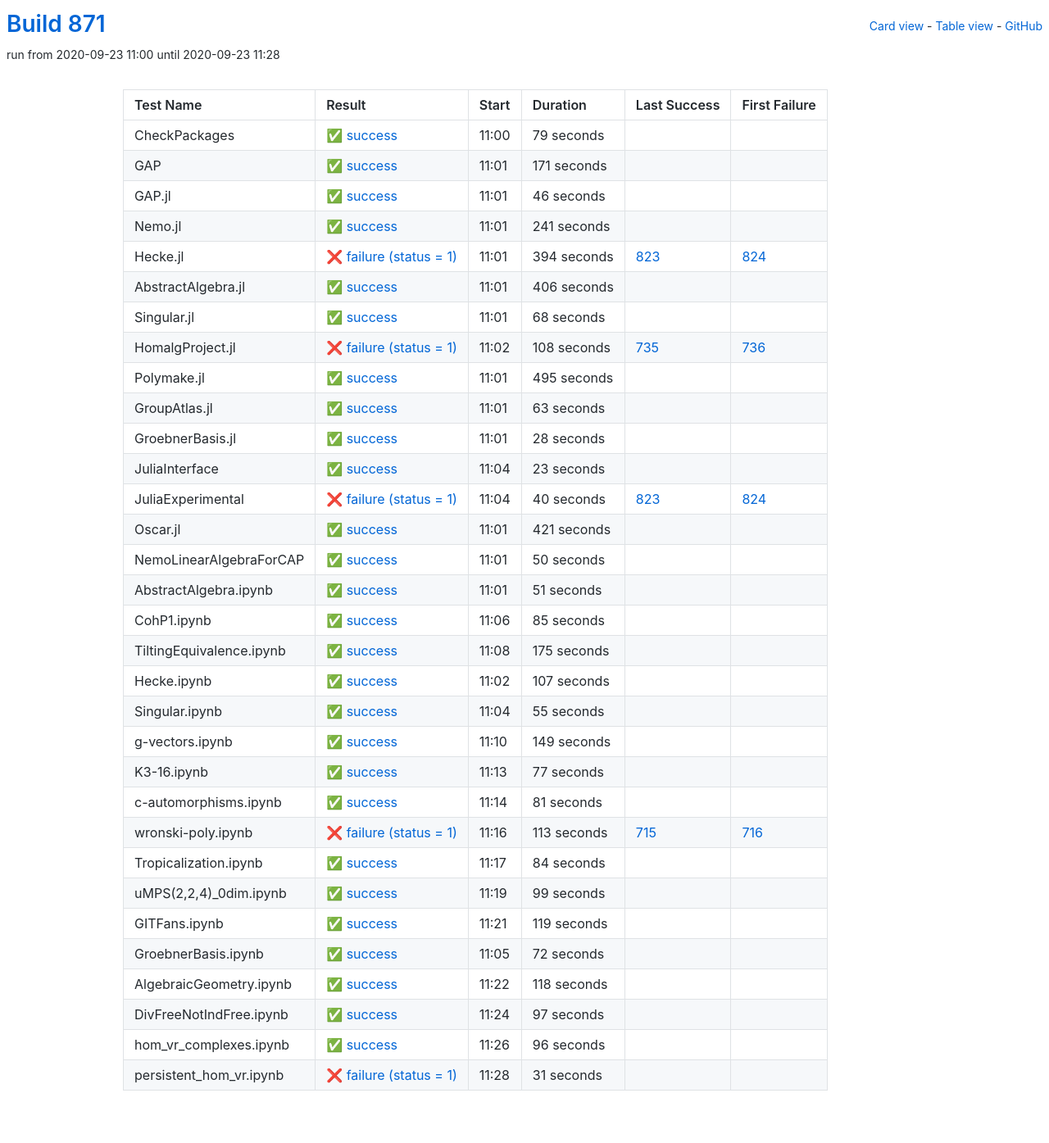
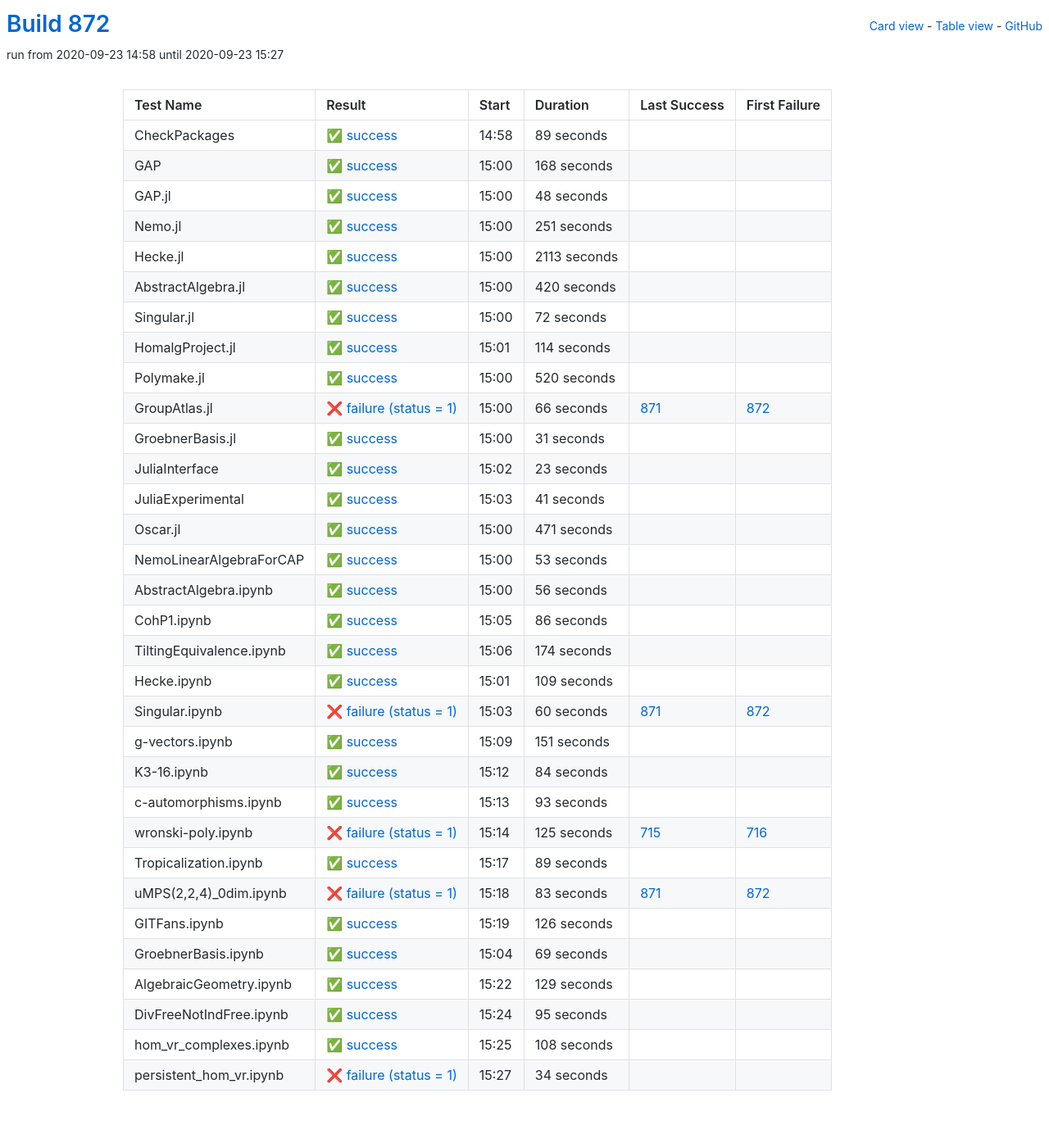
Before and after one commit to oscar-system/oscar-ci-status-stable, a Jekyll site: the page built from table.html, in a window 1280 px wide. Shown: the whole page at 82% size. Built offline with Jekyll 4.4.1, drawn with Linux system fonts in a browser that asks for light colours.

Commit message:
Build #872

```diff
--- a/_data/ci.yml
+++ b/_data/ci.yml
@@ -1,6 +1,6 @@
 ---
-build: 871
-build_url: https://oscarci.mathematik.uni-kl.de/job/oscar-stable/871/
+build: 872
+build_url: https://oscarci.mathematik.uni-kl.de/job/oscar-stable/872/
 job: oscar-stable
 organization: oscar-system
 repo: oscar-ci-status-stable
@@ -8,140 +8,140 @@ repourl: https://github.com/oscar-system/oscar-ci-status-stable
 tests:
 - name: CheckPackages
   id: checkpackages
-  log: https://oscarci.mathematik.uni-kl.de/job/oscar-stable/871/artifact/logs/build-871/CheckPackages.log
-  start: 2020-09-23 11:00
+  log: https://oscarci.mathematik.uni-kl.de/job/oscar-stable/872/artifact/logs/build-872/CheckPackages.log
+  start: 2020-09-23 14:58
   success: true
   exitcode: 0
   status: success
-  duration: 79
+  duration: 89
   last_success: false
   last_success_url:
   first_failure: false
   first_failure_url:
 - name: GAP
   id: gap
-  log: https://oscarci.mathematik.uni-kl.de/job/oscar-stable/871/artifact/logs/build-871/GAP.log
-  start: 2020-09-23 11:01
+  log: https://oscarci.mathematik.uni-kl.de/job/oscar-stable/872/artifact/logs/build-872/GAP.log
+  start: 2020-09-23 15:00
   success: true
   exitcode: 0
   status: success
-  duration: 171
+  duration: 168
   last_success: false
   last_success_url:
   first_failure: false
   first_failure_url:
 - name: GAP.jl
   id: gap-jl
-  log: https://oscarci.mathematik.uni-kl.de/job/oscar-stable/871/artifact/logs/build-871/GAP.jl.log
-  start: 2020-09-23 11:01
+  log: https://oscarci.mathematik.uni-kl.de/job/oscar-stable/872/artifact/logs/build-872/GAP.jl.log
+  start: 2020-09-23 15:00
   success: true
   exitcode: 0
   status: success
-  duration: 46
+  duration: 48
   last_success: false
   last_success_url:
   first_failure: false
   first_failure_url:
 - name: Nemo.jl
   id: nemo-jl
-  log: https://oscarci.mathematik.uni-kl.de/job/oscar-stable/871/artifact/logs/build-871/Nemo.jl.log
-  start: 2020-09-23 11:01
+  log: https://oscarci.mathematik.uni-kl.de/job/oscar-stable/872/artifact/logs/build-872/Nemo.jl.log
+  start: 2020-09-23 15:00
   success: true
   exitcode: 0
   status: success
-  duration: 241
+  duration: 251
   last_success: false
   last_success_url:
   first_failure: false
   first_failure_url:
 - name: Hecke.jl
   id: hecke-jl
-  log: https://oscarci.mathematik.uni-kl.de/job/oscar-stable/871/artifact/logs/build-871/Hecke.jl.log
-  start: 2020-09-23 11:01
-  success: false
-  exitcode: 1
-  status: failure
-  duration: 394
-  last_success: 823
-  last_success_url: https://oscarci.mathematik.uni-kl.de/job/oscar-stable/823/
-  first_failure: 824
-  first_failure_url: https://oscarci.mathematik.uni-kl.de/job/oscar-stable/824/
-- name: AbstractAlgebra.jl
-  id: abstractalgebra-jl
-  log: https://oscarci.mathematik.uni-kl.de/job/oscar-stable/871/artifact/logs/build-871/AbstractAlgebra.jl.log
-  start: 2020-09-23 11:01
+  log: https://oscarci.mathematik.uni-kl.de/job/oscar-stable/872/artifact/logs/build-872/Hecke.jl.log
+  start: 2020-09-23 15:00
   success: true
   exitcode: 0
   status: success
-  duration: 406
+  duration: 2113
+  last_success: false
+  last_success_url:
+  first_failure: false
+  first_failure_url:
+- name: AbstractAlgebra.jl
+  id: abstractalgebra-jl
+  log: https://oscarci.mathematik.uni-kl.de/job/oscar-stable/872/artifact/logs/build-872/AbstractAlgebra.jl.log
+  start: 2020-09-23 15:00
+  success: true
+  exitcode: 0
+  status: success
+  duration: 420
   last_success: false
   last_success_url:
   first_failure: false
   first_failure_url:
 - name: Singular.jl
   id: singular-jl
-  log: https://oscarci.mathematik.uni-kl.de/job/oscar-stable/871/artifact/logs/build-871/Singular.jl.log
-  start: 2020-09-23 11:01
+  log: https://oscarci.mathematik.uni-kl.de/job/oscar-stable/872/artifact/logs/build-872/Singular.jl.log
+  start: 2020-09-23 15:00
   success: true
   exitcode: 0
   status: success
-  duration: 68
+  duration: 72
   last_success: false
   last_success_url:
   first_failure: false
   first_failure_url:
 - name: HomalgProject.jl
   id: homalgproject-jl
-  log: https://oscarci.mathematik.uni-kl.de/job/oscar-stable/871/artifact/logs/build-871/HomalgProject.jl.log
-  start: 2020-09-23 11:02
-  success: false
-  exitcode: 1
-  status: failure
-  duration: 108
-  last_success: 735
-  last_success_url: https://oscarci.mathematik.uni-kl.de/job/oscar-stable/735/
-  first_failure: 736
-  first_failure_url: https://oscarci.mathematik.uni-kl.de/job/oscar-stable/736/
-- name: Polymake.jl
-  id: polymake-jl
-  log: https://oscarci.mathematik.uni-kl.de/job/oscar-stable/871/artifact/logs/build-871/Polymake.jl.log
-  start: 2020-09-23 11:01
+  log: https://oscarci.mathematik.uni-kl.de/job/oscar-stable/872/artifact/logs/build-872/HomalgProject.jl.log
+  start: 2020-09-23 15:01
   success: true
   exitcode: 0
   status: success
-  duration: 495
+  duration: 114
+  last_success: false
+  last_success_url:
+  first_failure: false
+  first_failure_url:
+- name: Polymake.jl
+  id: polymake-jl
+  log: https://oscarci.mathematik.uni-kl.de/job/oscar-stable/872/artifact/logs/build-872/Polymake.jl.log
+  start: 2020-09-23 15:00
+  success: true
+  exitcode: 0
+  status: success
+  duration: 520
   last_success: false
   last_success_url:
   first_failure: false
   first_failure_url:
 - name: GroupAtlas.jl
   id: groupatlas-jl
-  log: https://oscarci.mathematik.uni-kl.de/job/oscar-stable/871/artifact/logs/build-871/GroupAtlas.jl.log
-  start: 2020-09-23 11:01
+  log: https://oscarci.mathematik.uni-kl.de/job/oscar-stable/872/artifact/logs/build-872/GroupAtlas.jl.log
+  start: 2020-09-23 15:00
+  success: false
+  exitcode: 1
+  status: failure
+  duration: 66
+  last_success: 871
+  last_success_url: https://oscarci.mathematik.uni-kl.de/job/oscar-stable/871/
+  first_failure: 872
+  first_failure_url: https://oscarci.mathematik.uni-kl.de/job/oscar-stable/872/
+- name: GroebnerBasis.jl
+  id: groebnerbasis-jl
+  log: https://oscarci.mathematik.uni-kl.de/job/oscar-stable/872/artifact/logs/build-872/GroebnerBasis.jl.log
+  start: 2020-09-23 15:00
   success: true
   exitcode: 0
   status: success
-  duration: 63
-  last_success: false
-  last_success_url:
-  first_failure: false
-  first_failure_url:
-- name: GroebnerBasis.jl
-  id: groebnerbasis-jl
-  log: https://oscarci.mathematik.uni-kl.de/job/oscar-stable/871/artifact/logs/build-871/GroebnerBasis.jl.log
-  start: 2020-09-23 11:01
-  success: true
-  exitcode: 0
-  status: success
-  duration: 28
+  duration: 31
   last_success: false
   last_success_url:
   first_failure: false
   first_failure_url:
 - name: JuliaInterface
   id: juliainterface
-  log: https://oscarci.mathematik.uni-kl.de/job/oscar-stable/871/artifact/logs/build-871/JuliaInterface.log
-  start: 2020-09-23 11:04
+  log: https://oscarci.mathematik.uni-kl.de/job/oscar-stable/872/artifact/logs/build-872/JuliaInterface.log
+  start: 2020-09-23 15:02
   success: true
   exitcode: 0
   status: success
@@ -152,152 +152,116 @@ tests:
   first_failure_url:
 - name: JuliaExperimental
   id: juliaexperimental
-  log: https://oscarci.mathematik.uni-kl.de/job/oscar-stable/871/artifact/logs/build-871/JuliaExperimental.log
-  start: 2020-09-23 11:04
-  success: false
-  exitcode: 1
-  status: failure
-  duration: 40
-  last_success: 823
-  last_success_url: https://oscarci.mathematik.uni-kl.de/job/oscar-stable/823/
-  first_failure: 824
-  first_failure_url: https://oscarci.mathematik.uni-kl.de/job/oscar-stable/824/
-- name: Oscar.jl
-  id: oscar-jl
-  log: https://oscarci.mathematik.uni-kl.de/job/oscar-stable/871/artifact/logs/build-871/Oscar.jl.log
-  start: 2020-09-23 11:01
+  log: https://oscarci.mathematik.uni-kl.de/job/oscar-stable/872/artifact/logs/build-872/JuliaExperimental.log
+  start: 2020-09-23 15:03
   success: true
   exitcode: 0
   status: success
-  duration: 421
+  duration: 41
+  last_success: false
+  last_success_url:
+  first_failure: false
+  first_failure_url:
+- name: Oscar.jl
+  id: oscar-jl
+  log: https://oscarci.mathematik.uni-kl.de/job/oscar-stable/872/artifact/logs/build-872/Oscar.jl.log
+  start: 2020-09-23 15:00
+  success: true
+  exitcode: 0
+  status: success
+  duration: 471
   last_success: false
   last_success_url:
   first_failure: false
   first_failure_url:
 - name: NemoLinearAlgebraForCAP
   id: nemolinearalgebraforcap
-  log: https://oscarci.mathematik.uni-kl.de/job/oscar-stable/871/artifact/logs/build-871/NemoLinearAlgebraForCAP.log
-  start: 2020-09-23 11:01
+  log: https://oscarci.mathematik.uni-kl.de/job/oscar-stable/872/artifact/logs/build-872/NemoLinearAlgebraForCAP.log
+  start: 2020-09-23 15:00
   success: true
   exitcode: 0
   status: success
-  duration: 50
+  duration: 53
   last_success: false
   last_success_url:
   first_failure: false
   first_failure_url:
 - name: AbstractAlgebra.ipynb
   id: abstractalgebra-ipynb
-  log: https://oscarci.mathematik.uni-kl.de/job/oscar-stable/871/artifact/logs/build-871/AbstractAlgebra.ipynb.log
-  start: 2020-09-23 11:01
+  log: https://oscarci.mathematik.uni-kl.de/job/oscar-stable/872/artifact/logs/build-872/AbstractAlgebra.ipynb.log
+  start: 2020-09-23 15:00
   success: true
   exitcode: 0
   status: success
-  duration: 51
+  duration: 56
   last_success: false
   last_success_url:
   first_failure: false
   first_failure_url:
 - name: CohP1.ipynb
   id: cohp1-ipynb
-  log: https://oscarci.mathematik.uni-kl.de/job/oscar-stable/871/artifact/logs/build-871/CohP1.ipynb.log
-  start: 2020-09-23 11:06
+  log: https://oscarci.mathematik.uni-kl.de/job/oscar-stable/872/artifact/logs/build-872/CohP1.ipynb.log
+  start: 2020-09-23 15:05
   success: true
   exitcode: 0
   status: success
-  duration: 85
+  duration: 86
   last_success: false
   last_success_url:
   first_failure: false
   first_failure_url:
 - name: TiltingEquivalence.ipynb
   id: tiltingequivalence-ipynb
-  log: https://oscarci.mathematik.uni-kl.de/job/oscar-stable/871/artifact/logs/build-871/TiltingEquivalence.ipynb.log
-  start: 2020-09-23 11:08
+  log: https://oscarci.mathematik.uni-kl.de/job/oscar-stable/872/artifact/logs/build-872/TiltingEquivalence.ipynb.log
+  start: 2020-09-23 15:06
   success: true
   exitcode: 0
   status: success
-  duration: 175
+  duration: 174
   last_success: false
   last_success_url:
   first_failure: false
   first_failure_url:
 - name: Hecke.ipynb
   id: hecke-ipynb
-  log: https://oscarci.mathematik.uni-kl.de/job/oscar-stable/871/artifact/logs/build-871/Hecke.ipynb.log
-  start: 2020-09-23 11:02
+  log: https://oscarci.mathematik.uni-kl.de/job/oscar-stable/872/artifact/logs/build-872/Hecke.ipynb.log
+  start: 2020-09-23 15:01
   success: true
   exitcode: 0
   status: success
-  duration: 107
+  duration: 109
   last_success: false
   last_success_url:
   first_failure: false
   first_failure_url:
 - name: Singular.ipynb
   id: singular-ipynb
-  log: https://oscarci.mathematik.uni-kl.de/job/oscar-stable/871/artifact/logs/build-871/Singular.ipynb.log
-  start: 2020-09-23 11:04
+  log: https://oscarci.mathematik.uni-kl.de/job/oscar-stable/872/artifact/logs/build-872/Singular.ipynb.log
+  start: 2020-09-23 15:03
+  success: false
+  exitcode: 1
+  status: failure
+  duration: 60
+  last_success: 871
+  last_success_url: https://oscarci.mathematik.uni-kl.de/job/oscar-stable/871/
+  first_failure: 872
+  first_failure_url: https://oscarci.mathematik.uni-kl.de/job/oscar-stable/872/
+- name: g-vectors.ipynb
+  id: g-vectors-ipynb
+  log: https://oscarci.mathematik.uni-kl.de/job/oscar-stable/872/artifact/logs/build-872/g-vectors.ipynb.log
+  start: 2020-09-23 15:09
   success: true
   exitcode: 0
   status: success
-  duration: 55
-  last_success: false
-  last_success_url:
-  first_failure: false
-  first_failure_url:
-- name: g-vectors.ipynb
-  id: g-vectors-ipynb
-  log: https://oscarci.mathematik.uni-kl.de/job/oscar-stable/871/artifact/logs/build-871/g-vectors.ipynb.log
-  start: 2020-09-23 11:10
-  success: true
-  exitcode: 0
-  status: success
-  duration: 149
+  duration: 151
   last_success: false
   last_success_url:
   first_failure: false
   first_failure_url:
 - name: K3-16.ipynb
   id: k3-16-ipynb
-  log: https://oscarci.mathematik.uni-kl.de/job/oscar-stable/871/artifact/logs/build-871/K3-16.ipynb.log
-  start: 2020-09-23 11:13
-  success: true
-  exitcode: 0
-  status: success
-  duration: 77
-  last_success: false
-  last_success_url:
-  first_failure: false
-  first_failure_url:
-- name: c-automorphisms.ipynb
-  id: c-automorphisms-ipynb
-  log: https://oscarci.mathematik.uni-kl.de/job/oscar-stable/871/artifact/logs/build-871/c-automorphisms.ipynb.log
-  start: 2020-09-23 11:14
-  success: true
-  exitcode: 0
-  status: success
-  duration: 81
-  last_success: false
-  last_success_url:
-  first_failure: false
-  first_failure_url:
-- name: wronski-poly.ipynb
-  id: wronski-poly-ipynb
-  log: https://oscarci.mathematik.uni-kl.de/job/oscar-stable/871/artifact/logs/build-871/wronski-poly.ipynb.log
-  start: 2020-09-23 11:16
-  success: false
-  exitcode: 1
-  status: failure
-  duration: 113
-  last_success: 715
-  last_success_url: https://oscarci.mathematik.uni-kl.de/job/oscar-stable/715/
-  first_failure: 716
-  first_failure_url: https://oscarci.mathematik.uni-kl.de/job/oscar-stable/716/
-- name: Tropicalization.ipynb
-  id: tropicalization-ipynb
-  log: https://oscarci.mathematik.uni-kl.de/job/oscar-stable/871/artifact/logs/build-871/Tropicalization.ipynb.log
-  start: 2020-09-23 11:17
+  log: https://oscarci.mathematik.uni-kl.de/job/oscar-stable/872/artifact/logs/build-872/K3-16.ipynb.log
+  start: 2020-09-23 15:12
   success: true
   exitcode: 0
   status: success
@@ -306,86 +270,122 @@ tests:
   last_success_url:
   first_failure: false
   first_failure_url:
-- name: uMPS(2,2,4)_0dim.ipynb
-  id: umps-2-2-4-0dim-ipynb
-  log: https://oscarci.mathematik.uni-kl.de/job/oscar-stable/871/artifact/logs/build-871/uMPS-2-2-4-_0dim.ipynb.log
-  start: 2020-09-23 11:19
+- name: c-automorphisms.ipynb
+  id: c-automorphisms-ipynb
+  log: https://oscarci.mathematik.uni-kl.de/job/oscar-stable/872/artifact/logs/build-872/c-automorphisms.ipynb.log
+  start: 2020-09-23 15:13
   success: true
   exitcode: 0
   status: success
-  duration: 99
+  duration: 93
   last_success: false
   last_success_url:
   first_failure: false
   first_failure_url:
-- name: GITFans.ipynb
-  id: gitfans-ipynb
-  log: https://oscarci.mathematik.uni-kl.de/job/oscar-stable/871/artifact/logs/build-871/GITFans.ipynb.log
-  start: 2020-09-23 11:21
+- name: wronski-poly.ipynb
+  id: wronski-poly-ipynb
+  log: https://oscarci.mathematik.uni-kl.de/job/oscar-stable/872/artifact/logs/build-872/wronski-poly.ipynb.log
+  start: 2020-09-23 15:14
+  success: false
+  exitcode: 1
+  status: failure
+  duration: 125
+  last_success: 715
+  last_success_url: https://oscarci.mathematik.uni-kl.de/job/oscar-stable/715/
+  first_failure: 716
+  first_failure_url: https://oscarci.mathematik.uni-kl.de/job/oscar-stable/716/
+- name: Tropicalization.ipynb
+  id: tropicalization-ipynb
+  log: https://oscarci.mathematik.uni-kl.de/job/oscar-stable/872/artifact/logs/build-872/Tropicalization.ipynb.log
+  start: 2020-09-23 15:17
   success: true
   exitcode: 0
   status: success
-  duration: 119
+  duration: 89
+  last_success: false
+  last_success_url:
+  first_failure: false
+  first_failure_url:
+- name: uMPS(2,2,4)_0dim.ipynb
+  id: umps-2-2-4-0dim-ipynb
+  log: https://oscarci.mathematik.uni-kl.de/job/oscar-stable/872/artifact/logs/build-872/uMPS-2-2-4-_0dim.ipynb.log
+  start: 2020-09-23 15:18
+  success: false
+  exitcode: 1
+  status: failure
+  duration: 83
+  last_success: 871
+  last_success_url: https://oscarci.mathematik.uni-kl.de/job/oscar-stable/871/
+  first_failure: 872
+  first_failure_url: https://oscarci.mathematik.uni-kl.de/job/oscar-stable/872/
+- name: GITFans.ipynb
+  id: gitfans-ipynb
+  log: https://oscarci.mathematik.uni-kl.de/job/oscar-stable/872/artifact/logs/build-872/GITFans.ipynb.log
+  start: 2020-09-23 15:19
+  success: true
+  exitcode: 0
+  status: success
+  duration: 126
   last_success: false
   last_success_url:
   first_failure: false
   first_failure_url:
 - name: GroebnerBasis.ipynb
   id: groebnerbasis-ipynb
-  log: https://oscarci.mathematik.uni-kl.de/job/oscar-stable/871/artifact/logs/build-871/GroebnerBasis.ipynb.log
-  start: 2020-09-23 11:05
+  log: https://oscarci.mathematik.uni-kl.de/job/oscar-stable/872/artifact/logs/build-872/GroebnerBasis.ipynb.log
+  start: 2020-09-23 15:04
   success: true
   exitcode: 0
   status: success
-  duration: 72
+  duration: 69
   last_success: false
   last_success_url:
   first_failure: false
   first_failure_url:
 - name: AlgebraicGeometry.ipynb
   id: algebraicgeometry-ipynb
-  log: https://oscarci.mathematik.uni-kl.de/job/oscar-stable/871/artifact/logs/build-871/AlgebraicGeometry.ipynb.log
-  start: 2020-09-23 11:22
+  log: https://oscarci.mathematik.uni-kl.de/job/oscar-stable/872/artifact/logs/build-872/AlgebraicGeometry.ipynb.log
+  start: 2020-09-23 15:22
   success: true
   exitcode: 0
   status: success
-  duration: 118
+  duration: 129
   last_success: false
   last_success_url:
   first_failure: false
   first_failure_url:
 - name: DivFreeNotIndFree.ipynb
   id: divfreenotindfree-ipynb
-  log: https://oscarci.mathematik.uni-kl.de/job/oscar-stable/871/artifact/logs/build-871/DivFreeNotIndFree.ipynb.log
-  start: 2020-09-23 11:24
+  log: https://oscarci.mathematik.uni-kl.de/job/oscar-stable/872/artifact/logs/build-872/DivFreeNotIndFree.ipynb.log
+  start: 2020-09-23 15:24
   success: true
   exitcode: 0
   status: success
-  duration: 97
+  duration: 95
   last_success: false
   last_success_url:
   first_failure: false
   first_failure_url:
 - name: hom_vr_complexes.ipynb
   id: hom-vr-complexes-ipynb
-  log: https://oscarci.mathematik.uni-kl.de/job/oscar-stable/871/artifact/logs/build-871/hom_vr_complexes.ipynb.log
-  start: 2020-09-23 11:26
+  log: https://oscarci.mathematik.uni-kl.de/job/oscar-stable/872/artifact/logs/build-872/hom_vr_complexes.ipynb.log
+  start: 2020-09-23 15:25
   success: true
   exitcode: 0
   status: success
-  duration: 96
+  duration: 108
   last_success: false
   last_success_url:
   first_failure: false
   first_failure_url:
 - name: persistent_hom_vr.ipynb
   id: persistent-hom-vr-ipynb
-  log: https://oscarci.mathematik.uni-kl.de/job/oscar-stable/871/artifact/logs/build-871/persistent_hom_vr.ipynb.log
-  start: 2020-09-23 11:28
+  log: https://oscarci.mathematik.uni-kl.de/job/oscar-stable/872/artifact/logs/build-872/persistent_hom_vr.ipynb.log
+  start: 2020-09-23 15:27
   success: false
   exitcode: 1
   status: failure
-  duration: 31
+  duration: 34
   last_success: false
   last_success_url:
   first_failure: false
```
Also changed, not shown: README.md.
